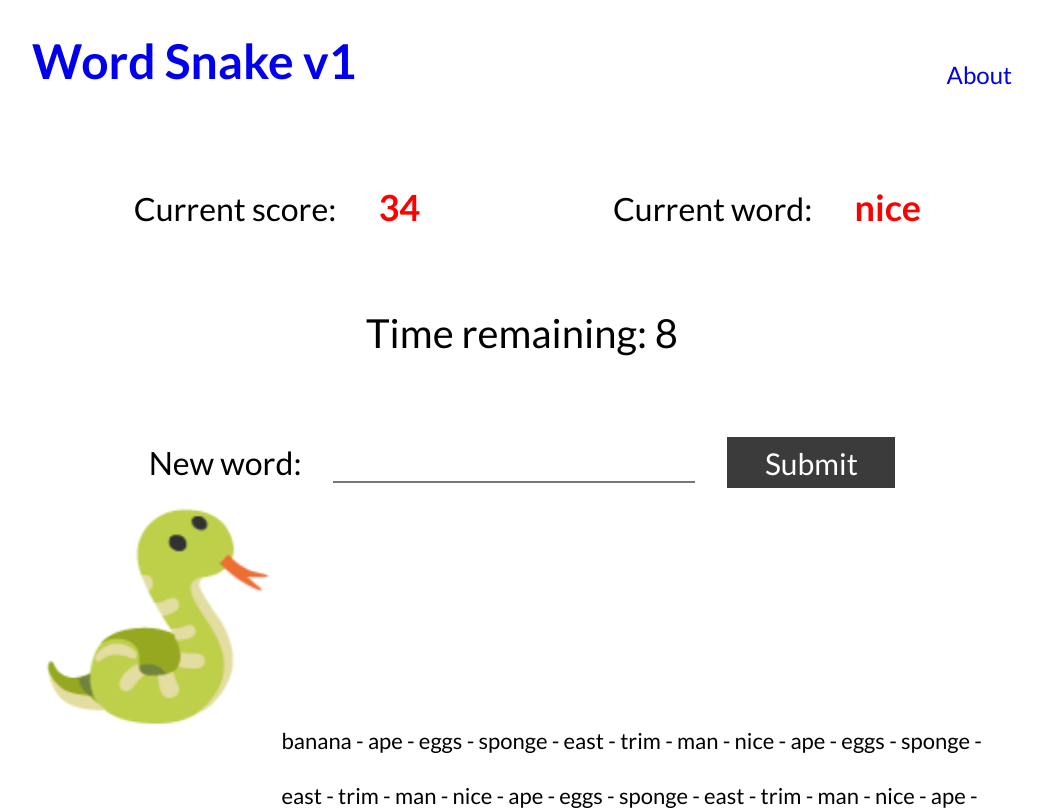
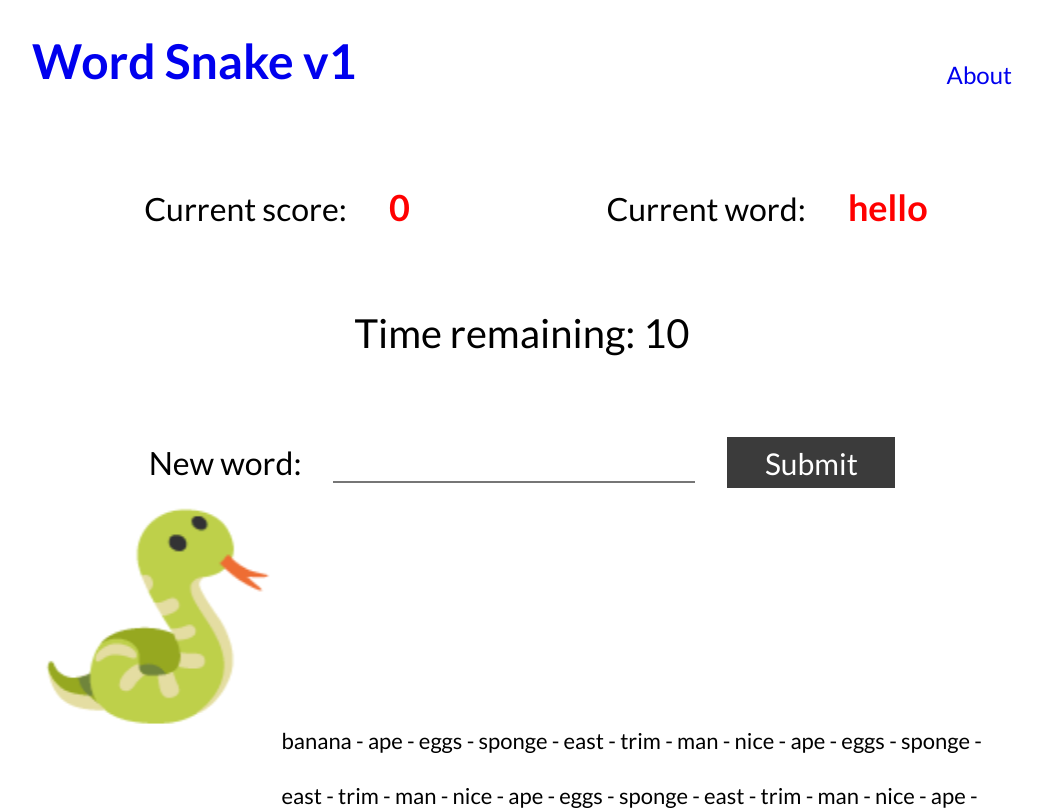
Before and after one commit to danheecho1/MP_word-snake, a Next.js app: page /play in a window 1280 px wide. Shown: the top 810 px of the page, without its empty margins (118-1161 px from the left). Built offline with nearby package versions, Linux system fonts and the light colour scheme.

Commit message:
Updated the page.jsx to track new words being entered/submitted using useState. Also commented in an useEffect for counting down from 10 seconds.

```diff
--- a/app/play/page.jsx
+++ b/app/play/page.jsx
@@ -1,35 +1,82 @@
-import React from "react";
+"use client";
+
+import React, { useState, useEffect } from "react";
 import styles from "./page.module.css";
 
 const Play = () => {
+	const [timeLeft, setTimeLeft] = useState(10);
+	const [newWord, setNewWord] = useState("")
+	const [wordBank, setWordBank] = useState(["game", "hello"]);
+	const [score, setScore] = useState(0);
+
+
+	// Logics needed = Countdown timer, verify word, add to wordbank,, reset timer, end game
+
+
+	// useEffect(() => {
+	// 	setInterval(() => {
+	// 		setTimeLeft((timeLeft) => timeLeft - 1);
+	// 	}, 1000);
+	// }, [])
+
+	function handleSubmit(e) {
+		e.preventDefault();
+		console.log(wordBank)
+		setWordBank((currentWordBank) => {
+			return [...currentWordBank, newWord]
+		})
+		console.log(`SUBMITTED ${newWord}!!`)
+		setNewWord("");
+	}
+
 	return (
 		<>
 			<div className={styles.currentInfoDiv}>
 				<div className={styles.currentScore}>
 					<p>
-						Current score: <span>34</span>
+						Current score: <span>{score}</span>
 					</p>
 				</div>
 				<div className={styles.currentWord}>
 					<p>
-						Current word: <span>nice</span>
+						Current word: <span>{wordBank[wordBank.length-1]}</span>
 					</p>
 				</div>
 			</div>
 			<div className={styles.timer}>
 				<p>
-					Time remaining: <span>8</span>
+					Time remaining: <span>{timeLeft}</span>
 				</p>
 			</div>
-			<form className={styles.form}>
+			<form className={styles.form} onSubmit={handleSubmit}>
 				<label className={styles.label}>New word:</label>
-				<input type="text" className={styles.input} />
+				<input type="text" className={styles.input} value={newWord} onChange={(e) => setNewWord(e.target.value)} />
 				<button className={styles.button}>Submit</button>
 			</form>
 			<div className={styles.wordSnakeBody}>
 				<span className={styles.snakeHead}>🐍</span>
 				<p className={styles.snakeTail}>
-					banana - ape - eggs - sponge - east - trim - man - nice - ape - eggs - sponge - east - trim - man - nice - ape - eggs - sponge - east - trim - man - nice - ape - eggs - sponge - east - trim - man - nice - ape - eggs - sponge - east - trim - man - nice - ape - eggs - sponge - east - trim - man - nice - ape - eggs - sponge - east - trim - man - nice - ape - eggs - sponge - east - trim - man - nice - ape - eggs - sponge - east - trim - man - nice - ape - eggs - sponge - east - trim - man - nice - ape - eggs - sponge - east - trim - man - nice - ape - eggs - sponge - east - trim - man - nice - ape - eggs - sponge - east - trim - man - nice - ape - eggs - sponge - east - trim - man - nice - ape - eggs - sponge - east - trim - man - nice - ape - eggs - sponge - east - trim - man - nice- ape - eggs - sponge - east - trim - man - nice - ape - eggs - sponge - east - trim - man - nice - ape - eggs - sponge - east - trim - man - nice - ape - eggs - sponge - east - trim - man - nice - ape - eggs - sponge - east - trim - man - nice - ape - eggs - sponge - east - trim - man - nice - ape - eggs - sponge - east - trim - man - nice - ape - eggs - sponge - east - trim - man - nice - ape - eggs - sponge - east - trim - man - nice  ...
+					banana - ape - eggs - sponge - east - trim - man - nice -
+					ape - eggs - sponge - east - trim - man - nice - ape - eggs
+					- sponge - east - trim - man - nice - ape - eggs - sponge -
+					east - trim - man - nice - ape - eggs - sponge - east - trim
+					- man - nice - ape - eggs - sponge - east - trim - man -
+					nice - ape - eggs - sponge - east - trim - man - nice - ape
+					- eggs - sponge - east - trim - man - nice - ape - eggs -
+					sponge - east - trim - man - nice - ape - eggs - sponge -
+					east - trim - man - nice - ape - eggs - sponge - east - trim
+					- man - nice - ape - eggs - sponge - east - trim - man -
+					nice - ape - eggs - sponge - east - trim - man - nice - ape
+					- eggs - sponge - east - trim - man - nice - ape - eggs -
+					sponge - east - trim - man - nice - ape - eggs - sponge -
+					east - trim - man - nice- ape - eggs - sponge - east - trim
+					- man - nice - ape - eggs - sponge - east - trim - man -
+					nice - ape - eggs - sponge - east - trim - man - nice - ape
+					- eggs - sponge - east - trim - man - nice - ape - eggs -
+					sponge - east - trim - man - nice - ape - eggs - sponge -
+					east - trim - man - nice - ape - eggs - sponge - east - trim
+					- man - nice - ape - eggs - sponge - east - trim - man -
+					nice - ape - eggs - sponge - east - trim - man - nice ...
 				</p>
 			</div>
 		</>
```
